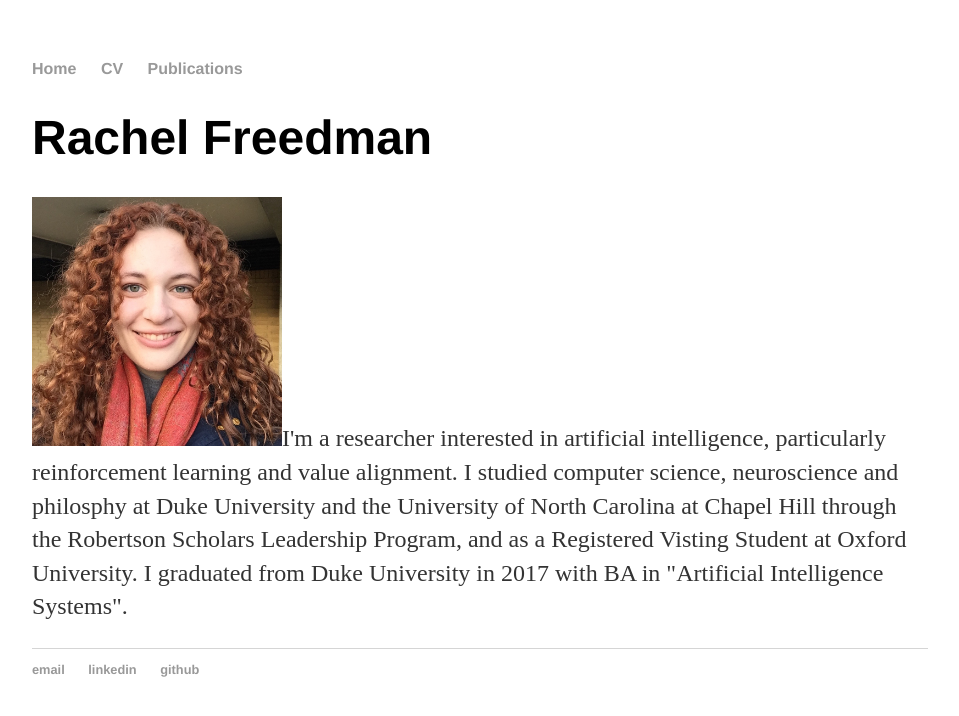
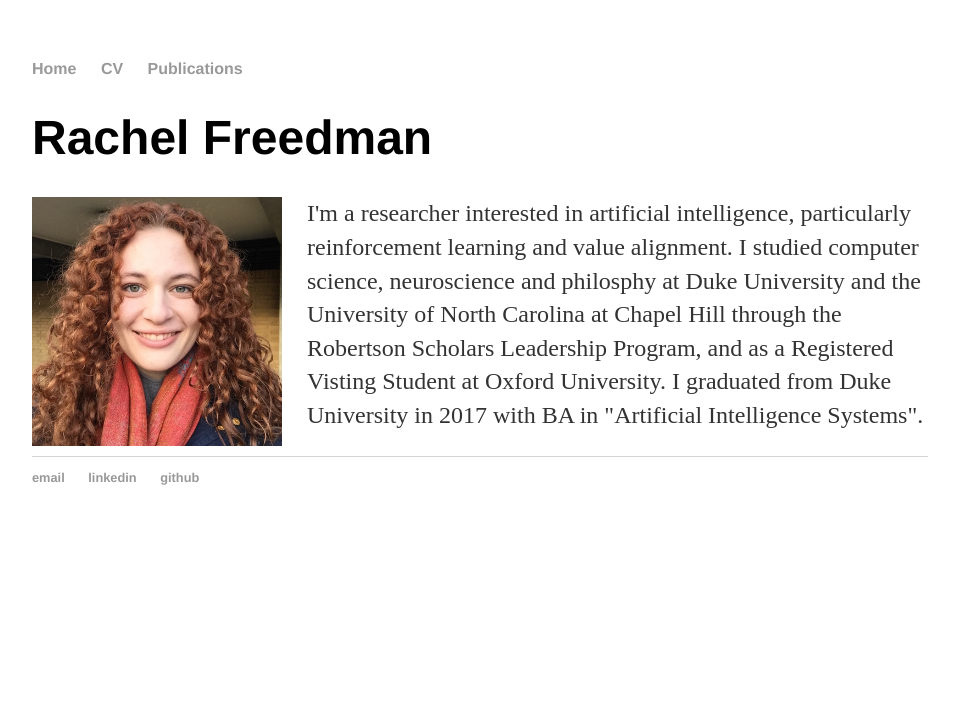
Before and after one commit to RachelFreedman/rachelfreedman.github.io, a Jekyll site: the page built from index.html, in a window 1280 px wide. Shown: the top 716 px of the page, without its empty margins (160-1119 px from the left). Built offline with Jekyll 4.4.1, drawn with Linux system fonts in a browser that asks for light colours.

Commit message:
update image formatting

```diff
--- a/css/secondary-styles.css
+++ b/css/secondary-styles.css
@@ -4,6 +4,9 @@ font-size: 1em;
 
 .profile-pic{
 width: 250px;
+
+float:left;
+padding: 0px 25px 10px 0px;
 }
 
 .profile-pic img{
```
